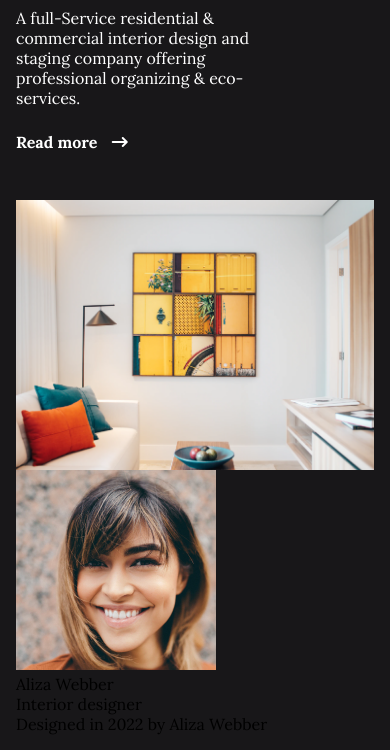
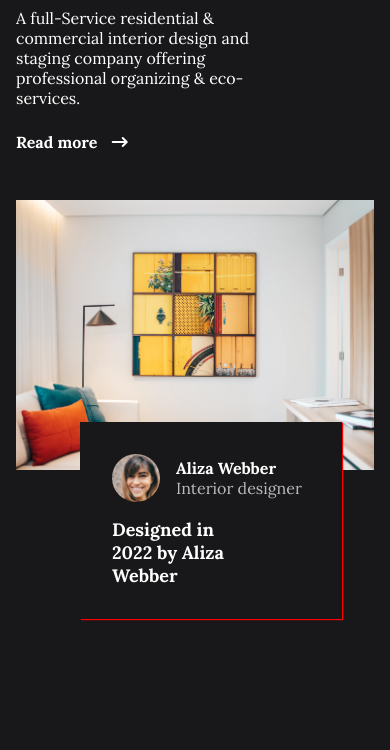
Before and after one commit to WadieBenabdouh/interior-consultant-master, a plain HTML site: page index.html in a window 390 px wide. Shown: the part 195-945 px from the top of the page. After the commit the page ends 878 px from the top, so only its background shows below. Drawn offline with Linux system fonts and the light colour scheme.

Commit message:
mobile design completed successfully

```diff
--- a/index.html
+++ b/index.html
@@ -18,12 +18,13 @@
     <!-- HEADER & ARTICLE -->
     <header>
         <div class="hero">
-            <p>THIS INTERIOR</p>
+            <p>S.S.S INTERIORS</p>
             <i class="fa-solid fa-bars"></i>
         </div>
         <div class="article">
             <h1>Modern interior</h1>
-            <p>A full-Service residential & commercial interior design and staging company offering professional organizing & eco-services.</p>
+            <p>A full-Service residential & commercial interior design and staging company offering professional
+                organizing & eco-services.</p>
             <a href="#">Read more <i class="fa-solid fa-arrow-right-long"></i></a>
         </div>
     </header>
@@ -36,7 +37,8 @@
         <div class="quote">
             <!-- display flex-column for QUOTE -->
             <div class="avatar">
-                <img src="/img/person.png" alt="person face">
+                <img class="person" src="/img/person.png" alt="person face">
+
                 <div class="name">
                     <p>Aliza Webber</p>
                     <p>Interior designer</p>
@@ -50,4 +52,5 @@
     </section>
     <!-- SECTION GALLERY END -->
 </body>
+
 </html>
--- a/styles.css
+++ b/styles.css
@@ -2,67 +2,125 @@
 @import url('https://fonts.googleapis.com/css2?family=Lora:ital,wght@0,400;0,700;1,400;1,700&display=swap');
 /* FONT END */
 
-*{
-    margin:0;
-    padding:0;
+* {
+    margin: 0;
+    padding: 0;
     box-sizing: border-box;
     font-family: 'Lora', serif;
 }
-html{
+
+html {
     background-color: #181719;
-;
+    ;
 }
 
 /* HEADER */
-header > *{
+header>* {
     color: #fff;
 }
-header{
+
+header {
     display: grid;
     grid-template-columns: 1fr;
     gap: 4em;
     padding: 2em 1em;
 }
-header .hero{
+
+header .hero {
     display: flex;
     justify-content: space-between;
     align-items: center;
 }
-.hero p{
+
+.hero p {
     border: solid 1px #fff;
     padding: 5px;
 }
-.hero i{
+
+.hero i {
     font-size: 25px;
 }
+
 /* HEADER END */
 
 /* ARTICLE */
-.article{
+.article {
     display: flex;
     flex-direction: column;
     gap: 1.5em;
 }
-.article h1{
+
+.article h1 {
     font-size: 2.5rem;
 }
-.article p{
+
+.article p {
     width: 70%;
 }
-.article a{
+
+.article a {
     text-decoration: none;
     color: #fff;
     font-weight: bold;
 }
-.article a i{
+
+.article a i {
     margin-left: 10px;
 }
+
 /* ARTICLE END */
 
 /* SECTION GALLERY */
-.gallery{
+.gallery {
     display: flex;
     flex-direction: column;
     padding: 1em;
+    /* align-items: center; */
 }
+
+.quote {
+    display: flex;
+    flex-direction: column;
+    justify-content: center;
+    background-color: #181719;
+    padding: 2em;
+    gap: 1em;
+    margin: 0 3em;
+    height: fit-content;
+    position: relative;
+    top: -3em;
+    left: 1em;
+    box-shadow: 1px 1px 1px red;
+}
+
+.avatar {
+    display: flex;
+    align-items: center;
+    gap: 1em;
+}
+
+.person {
+    max-width: 3em;
+    border-radius: 5em;
+}
+
+.name {
+    color: #fff;
+}
+
+.name> :nth-child(1) {
+    font-weight: bold;
+}
+
+.name> :nth-child(2) {
+    opacity: 0.7;
+}
+
+.quotation p {
+    font-size: 18px;
+    font-weight: bold;
+    color: #fff;
+    width: 70%;
+}
+
 /* SECTION GALLERY END */
```
